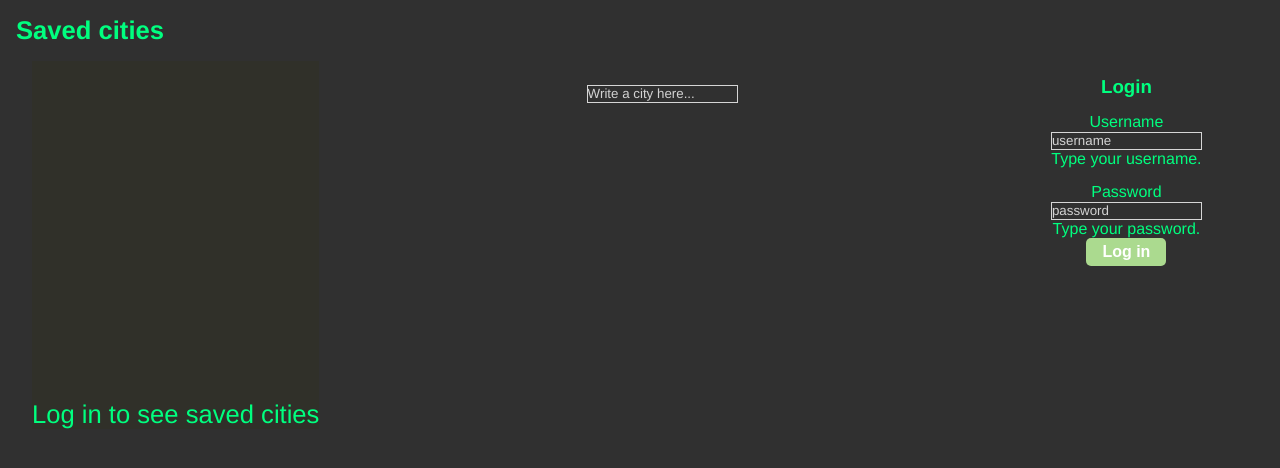
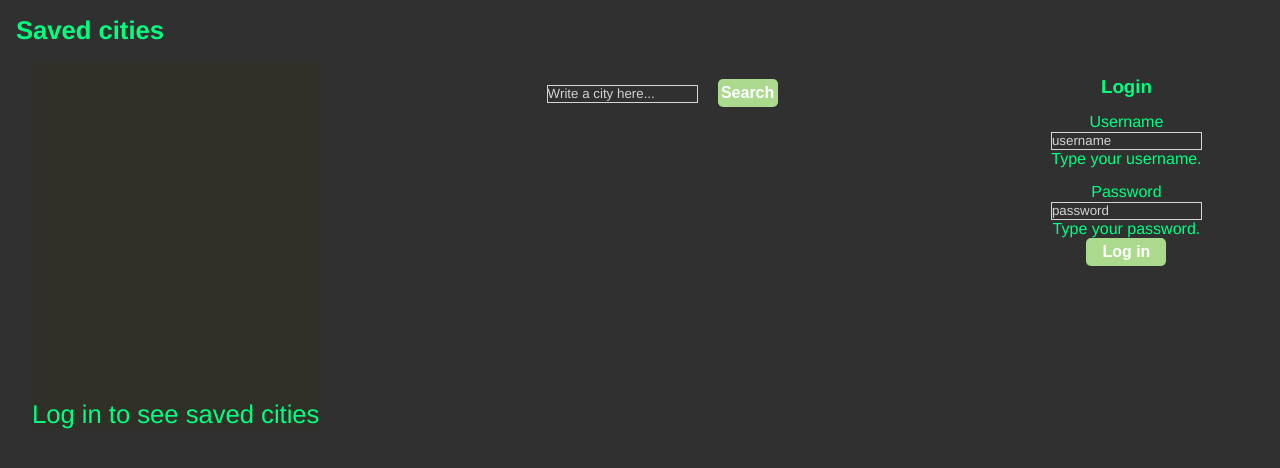
Before and after one commit to kallevo/S-sovellus, a React (Create React App) app: page / in a window 1280 px wide. Shown: the top 468 px of the page. Built offline with nearby package versions, Linux system fonts and the light colour scheme.

Commit message:
Pieniä muutoksia hakunappiin.

```diff
--- a/src/App.css
+++ b/src/App.css
@@ -132,7 +132,7 @@ button {
 }
 
 .searchButton {
-  width: 140px;
+  width: 60px;
   margin-left: 20px;
 }
 
@@ -141,5 +141,6 @@ button {
   margin-left: 3px;
 }
 .cityheader{
+  float: left;
   font-size: 1.6em;
 }
--- a/src/components/App.js
+++ b/src/components/App.js
@@ -185,11 +185,7 @@ function App() {
 
     return (
         <div className="App">
-            <thead>
-            <tr>
-                <th className="cityheader">Saved cities</th>
-            </tr>
-            </thead>
+            <h1 className="cityheader">Saved cities</h1>
             <div className="container">
             <div className="savedCities">
                 <table>
@@ -216,13 +212,11 @@ function App() {
                         onKeyPress={searchLocation}
                         placeholder='Write a city here...'
                         type="text"/>
-
+                    <button className="searchButton" onClick={searchLocation}> Search</button>
                     {!notLoggedIn &&
                         <div>
-                        <button className="searchButton" onClick={searchLocation}> Check Weather</button><br/>
                         Save
                         <input className="pointer" type="checkbox" onClick={handleCheckBoxClick}/>
-
                         </div>
                     }
                 </div>
```
